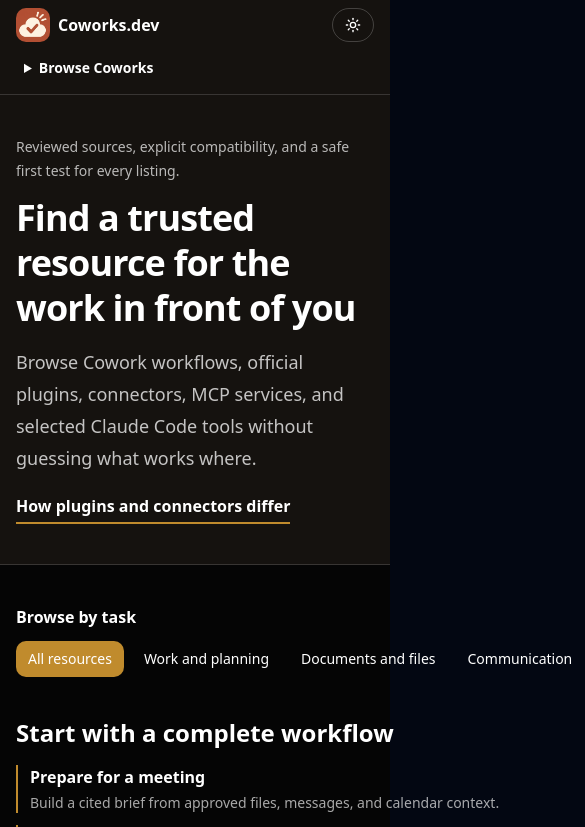
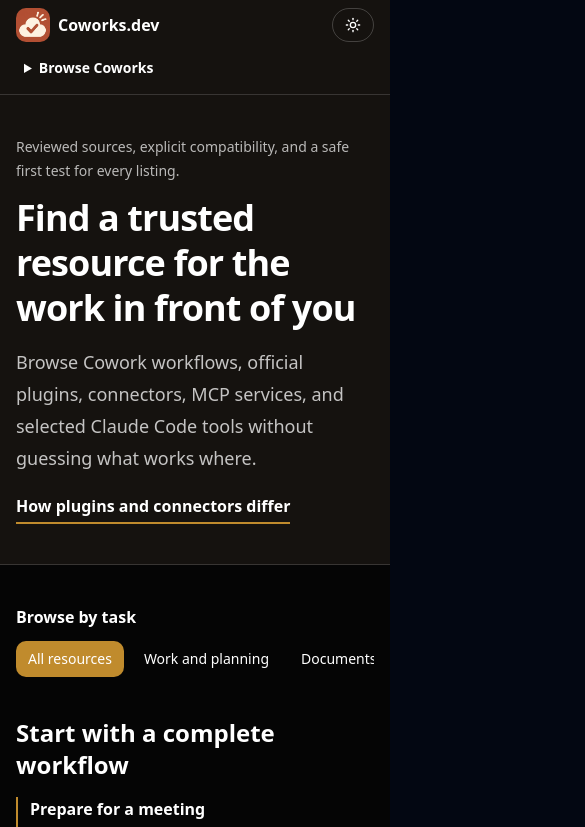
Before and after one commit to Createitv/coworks, a Next.js app: page /library in a window 390 px wide. Shown: the top 827 px of the page, 585 px wide, since content can reach past the window. Built offline with nearby package versions, Linux system fonts and the light colour scheme; no server answers.

Commit message:
fix: prevent mobile library overflow

```diff
--- a/src/app/library/library-browser.tsx
+++ b/src/app/library/library-browser.tsx
@@ -26,14 +26,14 @@ export function LibraryBrowser({ resources, categories, scenarios, initialQuery
   }, [query, urlReady]);
   return (
     <div className="mx-auto grid max-w-7xl gap-8 px-4 py-10 sm:px-6 lg:grid-cols-[15rem_minmax(0,1fr)] lg:px-8">
-      <aside aria-label="Resource categories" className="lg:border-r lg:border-black/15 lg:pr-6 dark:lg:border-white/15">
+      <aside aria-label="Resource categories" className="min-w-0 lg:border-r lg:border-black/15 lg:pr-6 dark:lg:border-white/15">
         <p className="font-semibold">Browse by task</p>
         <div className="mt-3 flex gap-2 overflow-x-auto pb-2 lg:grid">
           <button type="button" onClick={() => setQuery({ ...query, category: "" })} aria-pressed={!query.category} className="whitespace-nowrap rounded-lg px-3 py-2 text-left text-sm aria-pressed:bg-[#c08b2d] aria-pressed:text-white">All resources</button>
           {categories.map((category) => <button key={category.slug} type="button" onClick={() => setQuery({ ...query, category: category.slug })} aria-pressed={query.category === category.slug} className="whitespace-nowrap rounded-lg px-3 py-2 text-left text-sm aria-pressed:bg-[#c08b2d] aria-pressed:text-white">{category.name}</button>)}
         </div>
       </aside>
-      <main>
+      <main className="min-w-0">
         <section aria-labelledby="scenario-heading" className="border-b border-black/15 pb-8 dark:border-white/15">
           <h2 id="scenario-heading" className="text-2xl font-semibold">Start with a complete workflow</h2>
           <div className="mt-4 grid gap-x-8 gap-y-3 sm:grid-cols-2">{scenarios.map((scenario) => <a key={scenario.slug} href={`/library/scenarios/${scenario.slug}`} className="border-l-2 border-[#c08b2d] pl-3"><span className="font-semibold">{scenario.name}</span><span className="mt-1 block text-sm opacity-65">{scenario.summary}</span></a>)}</div>
```
